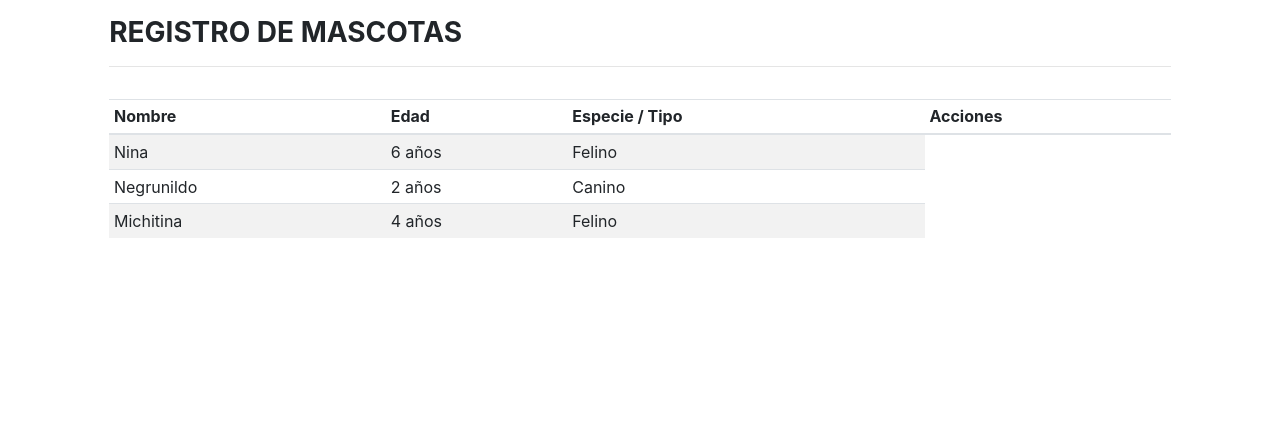
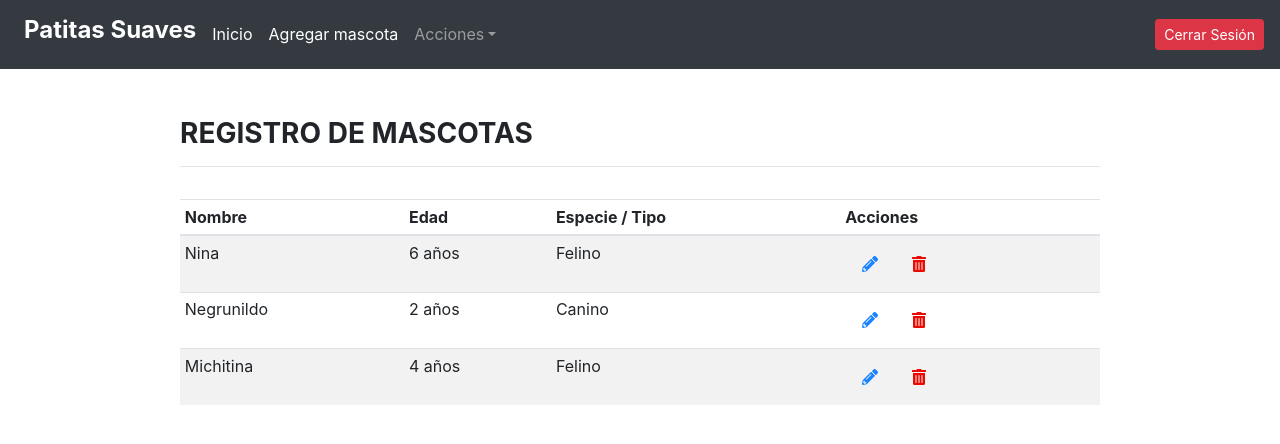
Before and after one commit to andreamon/vet-patitas, a React (Create React App) app: page / in a window 1280 px wide. Shown: the top 444 px of the page. Built offline with nearby package versions, Linux system fonts and the light colour scheme; a web font is replaced by a local one.

Commit message:
index.js has been changed

```diff
--- a/src/index.js
+++ b/src/index.js
@@ -1,19 +1,9 @@
 import React from "react";
 import ReactDOM from "react-dom";
 
-import App from "./containers/Pet";
+import App from "./App";
 import "bootstrap/dist/css/bootstrap.min.css";
 import "./index.css";
 
-import {petApp} from "./reducers/index";
-import { createStore } from "redux";
-import { Provider } from "react-redux";
 
-//Crear el store , pasandole como parámetro el reducer
-const store = createStore(petApp);
-
-ReactDOM.render(
-            <Provider store={store}>
-                <App />
-            </Provider>
-            , document.getElementById("root"));
+ReactDOM.render(<App />, document.getElementById("root"));
```
